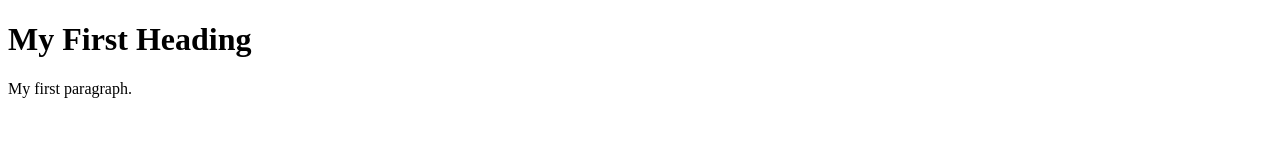
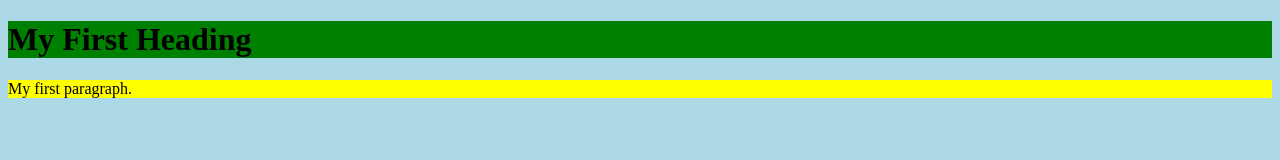
Before and after one commit to romeoantony53/furniture_website, a plain HTML site: page aboutus.html in a window 1280 px wide. Drawn offline with Linux system fonts and the light colour scheme.

Commit message:
style linked to html pages

```diff
--- a/aboutus.html
+++ b/aboutus.html
@@ -1,6 +1,9 @@
 <!DOCTYPE html>
 <html>
 <head>
+<link rel="stylesheet" href="main.css">
+</head>
+
 <title>About Us</title>
 </head>
 <body>
```
Also changed, not shown: contactus.html (+3 -0 lines), index.html (+2 -0 lines), privacypolicy.html (+3 -0 lines).
